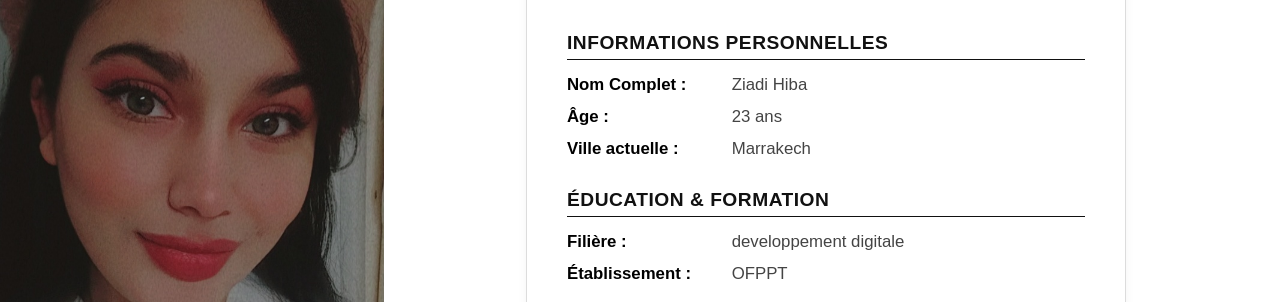
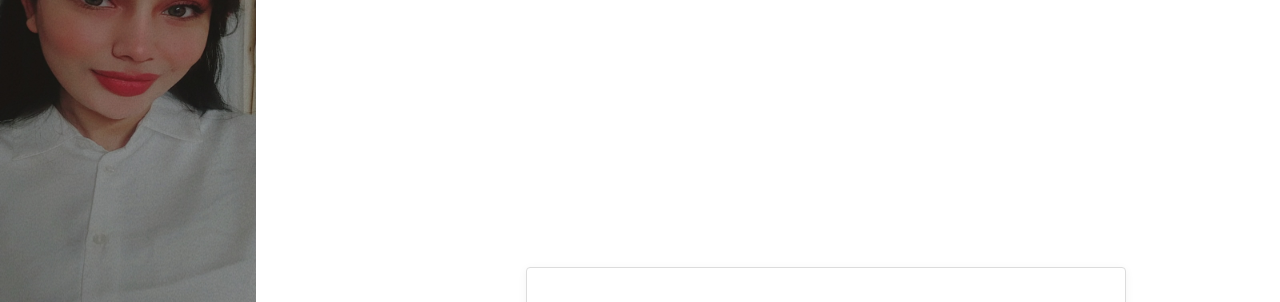
Before and after one commit to hibatia2002-eng/first-portfolio, a plain HTML site: page about.html in a window 1280 px wide. Shown: the part 125-427 px from the top of the page. Drawn offline with Linux system fonts and the light colour scheme.

Commit message:
Add files via upload

```diff
--- a/about.html
+++ b/about.html
@@ -18,7 +18,7 @@
             align-items: center;
             /* min-height: 100vh; */
             background-image: url('me.jpeg') ;
-            background-size: 30%;
+            background-size: 20% 50%;
             background-repeat: no-repeat;
             background-attachment: fixed;
             position: relative;
@@ -43,6 +43,7 @@
             border: 1px solid #dcdcdc;
             padding: 40px;
             margin-left: 30%;
+            margin-top: 30%;
             border-radius: 4px;
             width: 100%;
             max-width: 600px;
```
